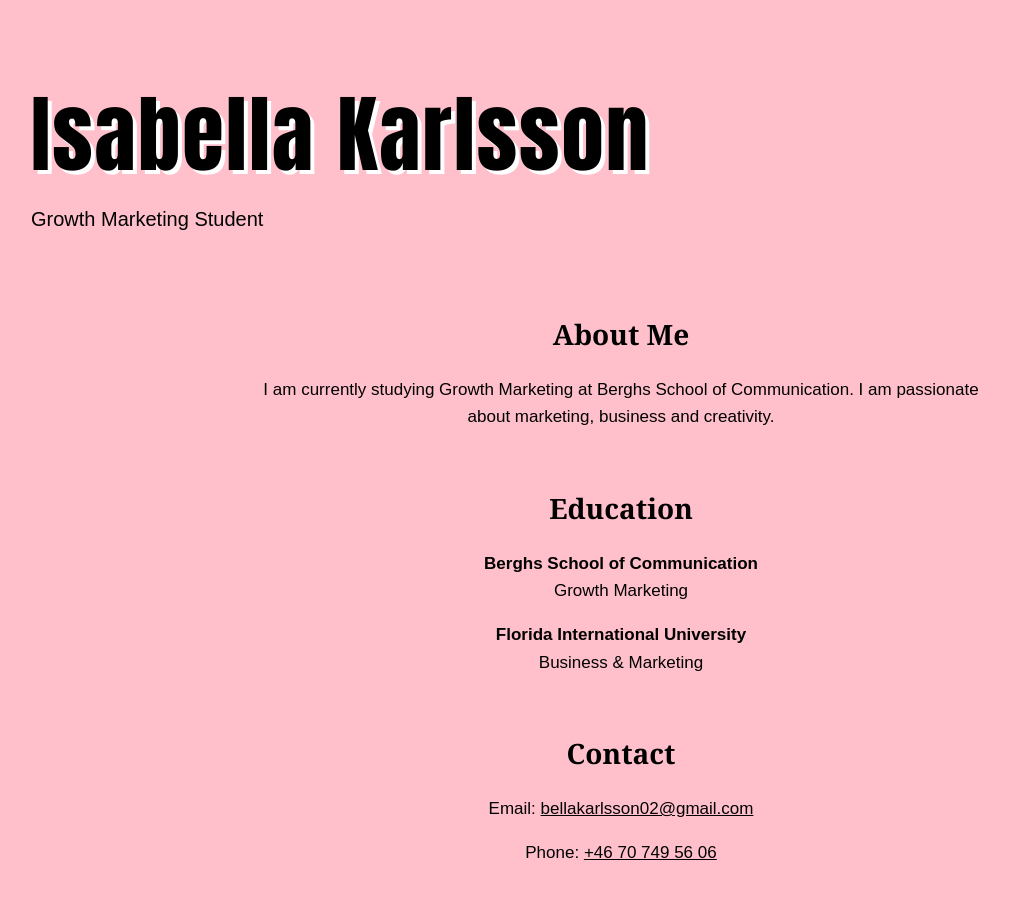
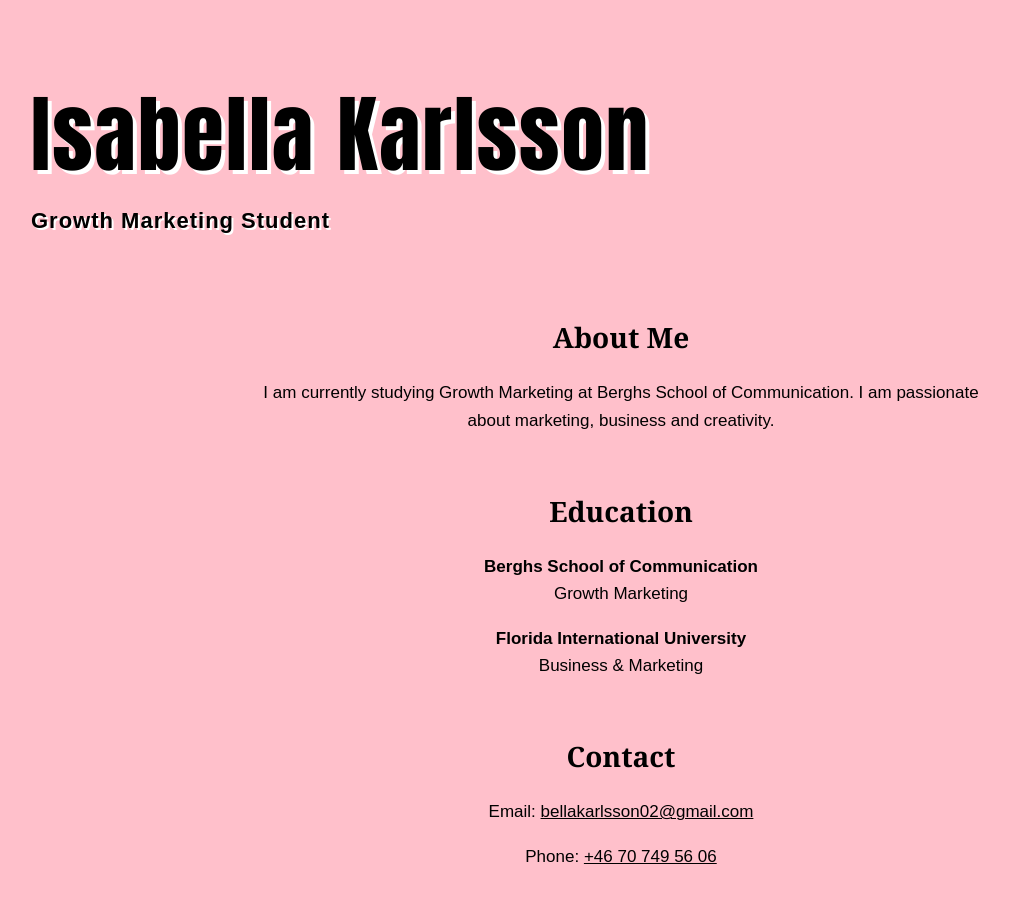
Before and after one commit to bellakarlsson/bellakarlsson.github.io, a plain HTML site: page index.html in a window 1280 px wide. Shown: the whole page, without its empty margins (19-1028 px from the left). Drawn offline with Linux system fonts and the light colour scheme.

Commit message:
Update index.html

```diff
--- a/index.html
+++ b/index.html
@@ -22,9 +22,12 @@
 
         .subtitle {
             text-align: left;
-            font-size: 20px;
+            font-size: 22px;
+            font-weight: bold;
+            letter-spacing: 1px;
             margin-top: 0;
             margin-bottom: 80px;
+            text-shadow: 2px 2px 0px white;
         }
 
         .content {
```
